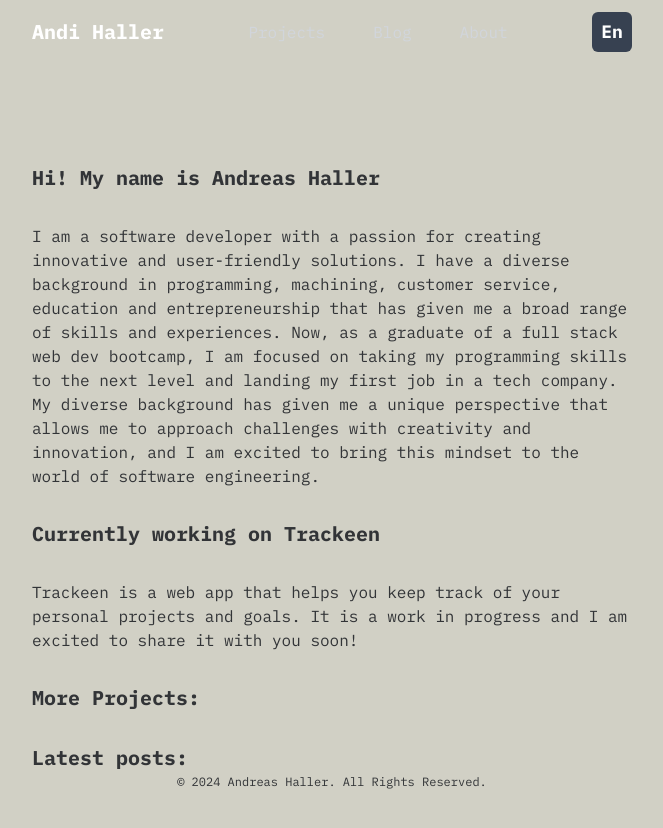
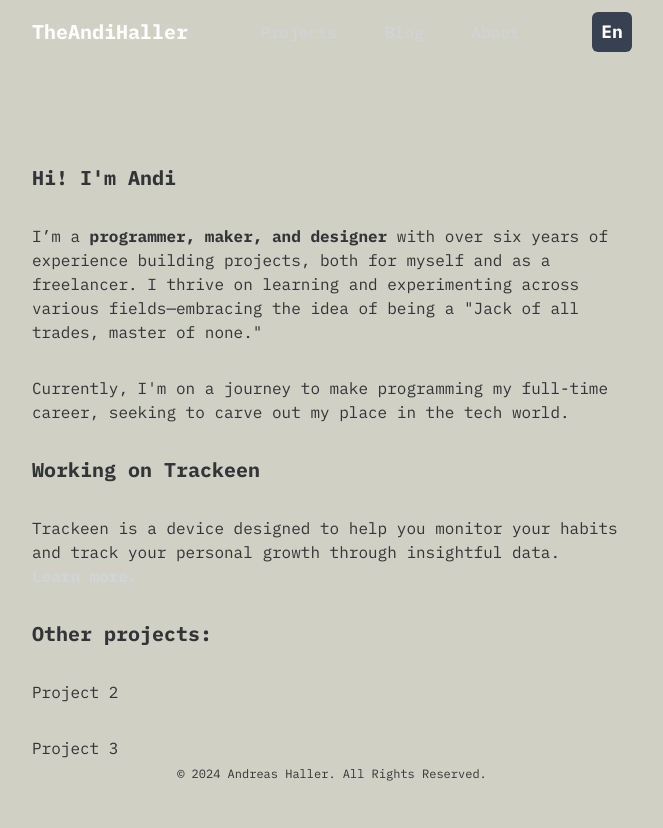
Before and after one commit to TheAndiHaller/TheAndiHallerDev, a Next.js app in the folder theandihallerdev/: page / in a window 1280 px wide. Shown: the top 828 px of the page, without its empty margins (308-971 px from the left). Built offline with nearby package versions, Linux system fonts and the light colour scheme; a web font is replaced by a local one.

Commit message:
Home almost done

```diff
--- /dev/null
+++ b/theandihallerdev/app/lib/actions.ts
@@ -0,0 +1,37 @@
+'use server';
+
+import { prisma } from './prisma';
+
+// get all posts
+export const getAllPosts = async () => {
+  return prisma.post.findMany();
+};
+
+// get a post with ID
+export const getPostById = async (id: string) => {
+  return prisma.post.findUnique({
+    where: { id },
+  });
+};
+
+// get a post with title
+export const getPostByTitle = async (title: string) => {
+  return prisma.post.findUnique({
+    where: { title },
+  });
+};
+
+// Get 3 latest posts of type "project"
+export const getLatestPosts = async (type: string) => {
+  return prisma.post.findMany({
+    where: {
+      type: {
+        equals: type
+      },
+    },
+    orderBy: {
+      createdAt: 'desc',
+    },
+    take: 3,
+  });
+};
--- a/theandihallerdev/app/lib/prisma.ts
+++ b/theandihallerdev/app/lib/prisma.ts
@@ -1,4 +1,3 @@
-// lib/prisma.ts
 import { PrismaClient } from '@prisma/client';
 
 const globalForPrisma = global as unknown as { prisma: PrismaClient };
--- a/theandihallerdev/app/page.tsx
+++ b/theandihallerdev/app/page.tsx
@@ -1,27 +1,88 @@
-'use client';
-import { useLanguage } from '@/app/ui/LanguageContext';
-import Footer from '@/app/ui/footer';
+"use client";
+
+import { useLanguage } from "@/app/ui/LanguageContext";
+import Footer from "@/app/ui/footer";
+import Link from "next/link";
 
 export default function Home() {
-  const introEn = "Hi! My name is Andreas Haller";
-  const introEs = "Hola! Mi nombre es Andreas Haller";
-
-  const bioEn = "I am a software developer with a passion for creating innovative and user-friendly solutions. I have a diverse background in programming, machining, customer service, education and entrepreneurship that has given me a broad range of skills and experiences. Now, as a graduate of a full stack web dev bootcamp, I am focused on taking my programming skills to the next level and landing my first job in a tech company. My diverse background has given me a unique perspective that allows me to approach challenges with creativity and innovation, and I am excited to bring this mindset to the world of software engineering.";
-  const bioEs = "Soy un desarrollador de software apasionado por crear soluciones innovadoras y fáciles de usar. Tengo una trayectoria diversa en programación, mecanizado, servicio al cliente, educación y emprendimiento, lo que me ha proporcionado una amplia variedad de habilidades y experiencias. Ahora, como graduado de un bootcamp de desarrollo web Full Stack, estoy enfocado en llevar mis habilidades de programación al siguiente nivel y conseguir mi primer trabajo en una empresa tecnológica. Mi trayectoria diversa me ha brindado una perspectiva única que me permite abordar los desafíos con creatividad e innovación, y estoy emocionado de llevar esta mentalidad al mundo de la ingeniería de software.";
-
   const { language } = useLanguage();
 
   return (
     <div className="grid grid-rows-[20px_1fr_20px] justify-items-center min-h-screen p-8 pb-20 sm:p-20">
       <main className="flex flex-col gap-8 row-start-2 items-center sm:items-start max-w-[600px] mx-auto">
-        <h1 className="text-xl font-bold">{language === "En" ? introEn : introEs}</h1>
-        <p>{language === "En" ? bioEn : bioEs}</p>
-        <h1 className="text-xl font-bold">Currently working on <a className='font-bold' href='https://trackeen.cl/' target='_blank' rel='noopener'>Trackeen</a></h1>
-        <p>Trackeen is a web app that helps you keep track of your personal projects and goals. It is a work in progress and I am excited to share it with you soon!</p>
-        <h1 className="text-xl font-bold">More Projects:</h1>
-        <h1 className="text-xl font-bold">Latest posts:</h1>
+        {language === "En" ? (
+          // eslint-disable-next-line react/no-unescaped-entities
+          <h1 className=" text-xl font-bold">Hi! I'm Andi</h1>
+        ) : (
+          <h1 className="text-xl font-bold">¡Hola! Soy Andi</h1>
+        )}
+        {language === "En" ? (
+          <>
+            <p>
+              I’m a <strong> programmer, maker, and designer </strong> with over
+              six years of experience building projects, both for myself and as
+              a freelancer. I thrive on learning and experimenting across
+              various fields—embracing the idea of being a "Jack of all trades,
+              master of none."
+            </p>
+            <p>
+              Currently, I'm on a journey to make programming my full-time
+              career, seeking to carve out my place in the tech world.
+            </p>
+          </>
+        ) : (
+          <>
+            <p>
+              Soy un <strong>programador, maker y diseñador</strong> con más de
+              seis años de experiencia construyendo proyectos, tanto para mí
+              mismo como freelancer. Disfruto aprender y experimentar en
+              diversos campos, siendo un "aprendiz de mucho, maestro de nada."
+            </p>
+            <p>
+              En este momento, estoy en un camino para convertir la programación
+              en mi carrera a tiempo completo, buscando forjar mi lugar en el
+              mundo de la tecnología.
+            </p>
+          </>
+        )}
+
+        <h1 className="text-xl font-bold">
+          {language === "En" ? "Working on " : "Projecto actual "}
+          <a
+            className="font-bold text-underline"
+            href="https://trackeen.cl/"
+            target="_blank"
+            rel="noopener"
+          >
+            Trackeen
+          </a>
+        </h1>
+        <p>
+          {language === "En" ? (
+            <span>
+              Trackeen is a device designed to help you monitor your habits and
+              track your personal growth through insightful data.
+            </span>
+          ) : (
+            <span>
+              Trackeen es un dispositivo diseñado para ayudarte a monitorear tus
+              hábitos y seguir tu crecimiento personal a través de datos
+              informativos.
+            </span>
+          )}
+          <br />
+          <Link
+            href="/projects"
+            className="text-gray-300 font-bold text-underline "
+          >
+            {language === "En" ? "Learn more." : "Saber más."}
+          </Link>
+        </p>
+        <h1 className="text-xl font-bold"> {language === "En" ? "Other projects:" : "Otros proyectos:"}</h1>
+        <p>Project 2</p>
+        <p>Project 3</p>
       </main>
-        <Footer />
+      <Footer />
     </div>
   );
 }
--- a/theandihallerdev/app/projects/page.tsx
+++ b/theandihallerdev/app/projects/page.tsx
@@ -1,12 +1,21 @@
+import { getAllPosts } from '@/app/lib/actions';
 import Footer from '@/app/ui/footer';
 
-export default function Page() {
+export default async function Page() {
+  const posts = await getAllPosts();
+
   return (
     <div className="grid grid-rows-[20px_1fr_20px] items-center justify-items-center min-h-screen p-8 pb-20 gap-16 sm:p-20">
       <main className="flex flex-col gap-8 row-start-2 items-center sm:items-start">
         <h1>Projects</h1>
+        {posts.map(post => (
+          <div key={post.id}>
+            <h2>{post.title}</h2>
+            <p>{post.content}</p>
+          </div>
+        ))}
       </main>
-          <Footer />
+      <Footer />
     </div>
   );
 }
--- a/theandihallerdev/app/ui/footer.tsx
+++ b/theandihallerdev/app/ui/footer.tsx
@@ -7,7 +7,7 @@ export default function Footer() {
 
     return (
         <footer className="row-start-3 flex gap-6 flex-wrap items-center justify-center">
-         <p className='text-xs'> {language === "En" ? "© 2024 Andreas Haller. All Rights Reserved." : "© 2024 Andreas Haller. Todos los derechos reservados. "}</p>
+         <p className='text-xs '> {language === "En" ? "© 2024 Andreas Haller. All Rights Reserved." : "© 2024 Andreas Haller. Todos los derechos reservados. "}</p>
         </footer>
     );
 };
--- a/theandihallerdev/app/ui/global.css
+++ b/theandihallerdev/app/ui/global.css
@@ -44,3 +44,11 @@ body {
     text-wrap: balance;
   }
 }
+
+
+
+@layer components {
+    .text-underline {
+        @apply relative before:absolute before:bg-gray-300 before:h-[2px] before:w-0 before:left-1/2 before:bottom-0 before:transition-all before:duration-300 before:ease-in-out hover:before:w-full hover:before:left-0;
+    }
+}
--- /dev/null
+++ b/theandihallerdev/app/ui/latestProject.tsx
@@ -0,0 +1,20 @@
+import { getLatestPosts } from "@/app/lib/actions";
+
+export default async function LatestProjects() {
+  const posts = await getLatestPosts("project");
+  return (
+    <div>
+      <h1 className="text-xl font-bold">More Projects:</h1>
+      {posts.length > 0 ? (
+        posts.map((post) => (
+          <div key={post.id}>
+            <h2>{post.title}</h2>
+            <div dangerouslySetInnerHTML={{ __html: post.content }} />
+          </div>
+        ))
+      ) : (
+        <p>No posts found.</p>
+      )}
+    </div>
+  );
+}
--- a/theandihallerdev/app/ui/nav-bar.tsx
+++ b/theandihallerdev/app/ui/nav-bar.tsx
@@ -18,7 +18,7 @@ export default function Navbar() {
         <div className="flex justify-end sm:justify-between w-full h-16">
           <div className="flex items-center size-full sm:size-auto pl-6 sm:px-0">
             <Link href="/" className="text-white font-bold text-xl pr-6 sm:px-0">
-              Andi Haller
+              TheAndiHaller
             </Link>
           </div>
           <div className="flex items-center sm:hidden">
@@ -55,13 +55,13 @@ export default function Navbar() {
             </button>
           </div>
           <div className="hidden sm:flex sm:items-center sm:space-x-12">
-            <Link href="/projects"  className="relative text-gray-300 before:absolute before:bg-gray-300 before:h-[2px] before:w-0 before:left-1/2 before:bottom-0 before:transition-all before:duration-300 before:ease-in-out hover:before:w-full hover:before:left-0">
+            <Link href="/projects"  className="text-gray-300 text-underline">
               { language === "En" ? "Projects" : "Proyectos" }
             </Link>
-            <Link href="/blog" className="relative text-gray-300 before:absolute before:bg-gray-300 before:h-[2px] before:w-0 before:left-1/2 before:bottom-0 before:transition-all before:duration-300 before:ease-in-out hover:before:w-full hover:before:left-0">
+            <Link href="/blog" className="text-gray-300 text-underline">
               { language === "En" ? "Blog" : "Blog" }
             </Link>
-            <Link href="/about" className="relative text-gray-300 before:absolute before:bg-gray-300 before:h-[2px] before:w-0 before:left-1/2 before:bottom-0 before:transition-all before:duration-300 before:ease-in-out hover:before:w-full hover:before:left-0">
+            <Link href="/about" className="text-gray-300 text-underline">
               { language === "En" ? "About" : "Acerca de" }
             </Link>
           </div>
```
Also changed, not shown: theandihallerdev/app/ui/latestBlog.tsx (added, +8 -0 lines), 1 other file (tests, documents, lock files or other folders).
